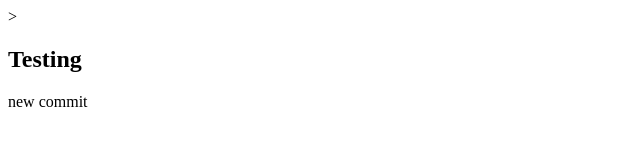
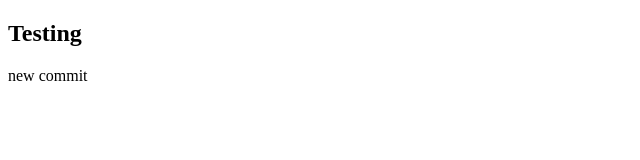
Before and after one commit to AayushTyagi1/git_test, a website: page index.html in a window 1280 px wide. Shown: the whole page, without its empty margins (0-640 px from the left). Drawn offline with Linux system fonts and the light colour scheme.

Commit message:
4th commit

```diff
--- a/index.html
+++ b/index.html
@@ -2,10 +2,9 @@
 <html>
   <head>
     <title>Page Title</title>
-    >
   </head>
   <body>
     <h2>Testing</h2>
-    <o>new commit</o>
+    <p>new commit</p>
   </body>
 </html>
```
Also changed, not shown: package.json (added, +27 -0 lines), 2 other files.
